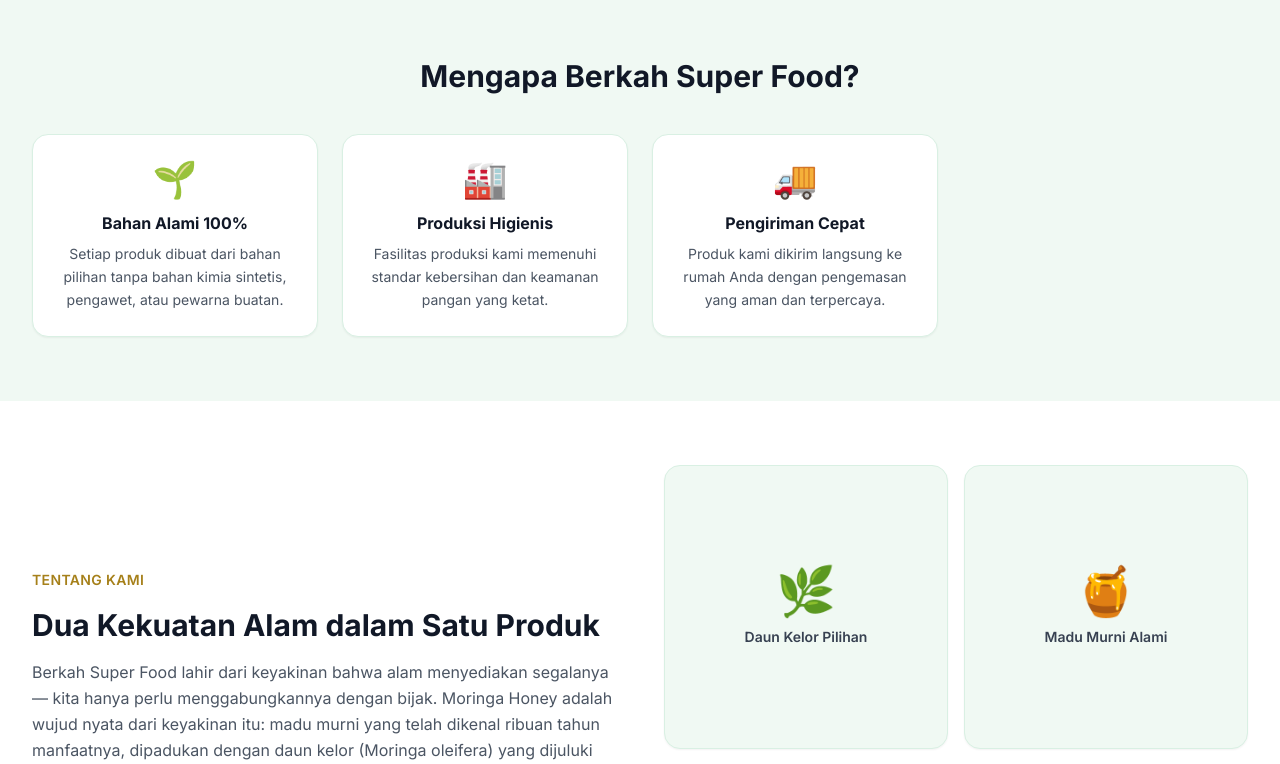
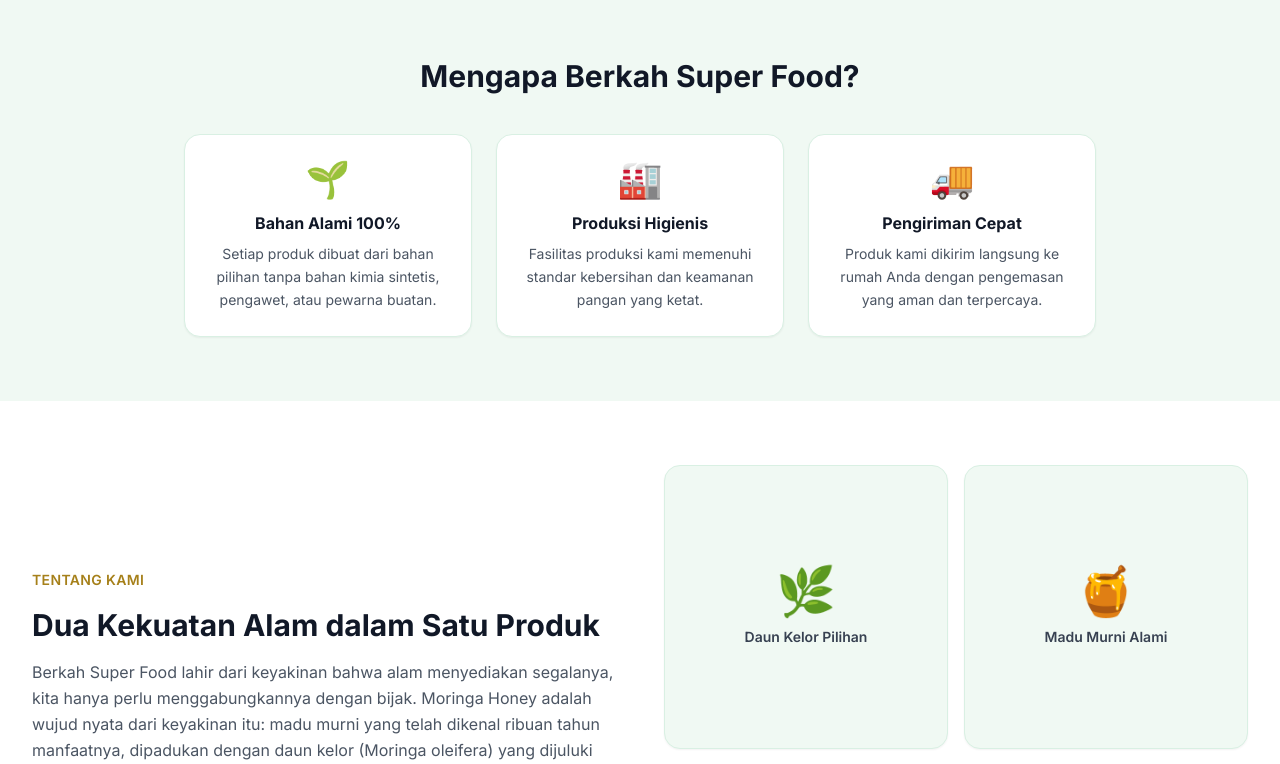
Before and after one commit to tamiraminh/berkah-super-food, a Next.js app: page / in a window 1280 px wide. Shown: the part 2800-3564 px from the top of the page. Built offline with nearby package versions, Linux system fonts and the light colour scheme.

Commit message:
fix copy writing and adjust element to center

```diff
--- a/src/app/page.tsx
+++ b/src/app/page.tsx
@@ -57,12 +57,12 @@
             untuk mendukung kesehatan dan vitalitas Anda setiap hari.
           </p>
           <div className="flex flex-wrap gap-3 pt-2">
-            <Link
-              href="/#products"
+            <a
+              href="#products"
               className="inline-flex items-center gap-2 bg-earth-500 hover:bg-earth-400 text-brand-900 font-bold px-6 py-3 rounded-full transition-colors shadow-lg"
             >
               Lihat Produk
-            </Link>
+            </a>
             <a
               href={`https://wa.me/6281122848999?text=${encodeURIComponent("Halo kak! Saya mau pesan Moringa Honey. Boleh dibantu? ^ ^")}`}
               target="_blank"
@@ -342,11 +342,11 @@
             Mengapa Berkah Super Food?
           </h2>
         </div>
-        <div className="grid grid-cols-1 sm:grid-cols-2 lg:grid-cols-4 gap-6">
+        <div className="flex flex-wrap justify-center gap-6">
           {features.map(({ icon, title, description }) => (
             <div
               key={title}
-              className="flex flex-col items-center text-center p-6 rounded-2xl bg-white border border-brand-100 shadow-sm"
+              className="flex flex-col items-center text-center p-6 rounded-2xl bg-white border border-brand-100 shadow-sm w-full sm:w-64 lg:w-72 flex-shrink-0"
             >
               <div className="text-4xl mb-3">{icon}</div>
               <h3 className="font-bold text-gray-900 mb-2">{title}</h3>
@@ -375,7 +375,7 @@
             </h2>
             <p className="text-gray-600 leading-relaxed">
               Berkah Super Food lahir dari keyakinan bahwa alam menyediakan
-              segalanya — kita hanya perlu menggabungkannya dengan bijak.
+              segalanya, kita hanya perlu menggabungkannya dengan bijak.
               Moringa Honey adalah wujud nyata dari keyakinan itu: madu murni
               yang telah dikenal ribuan tahun manfaatnya, dipadukan dengan daun
               kelor (Moringa oleifera) yang dijuluki{" "}
```
